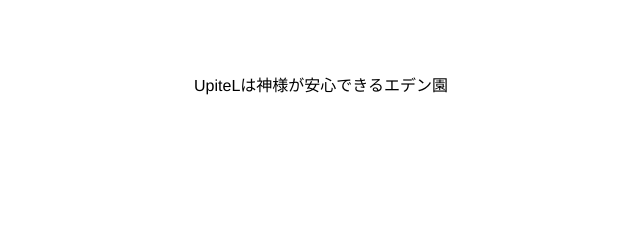
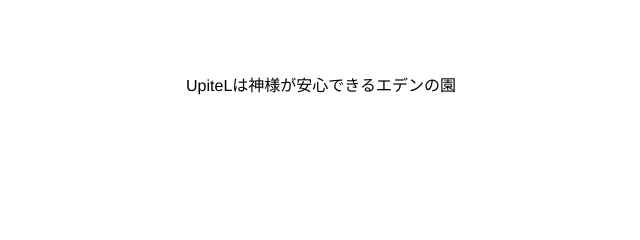
Before and after one commit to anyidaoben-ai/codespaces-blank, a plain HTML site: page index.html in a window 1280 px wide. Shown: the part 1634-1874 px from the top of the page, 319-959 px from the left. Drawn offline with Linux system fonts and the light colour scheme.

Commit message:
Update site

```diff
--- a/index.html
+++ b/index.html
@@ -29,7 +29,7 @@
 
 <section class="concept">
   <p>
-    UpiteLは神様が安心できるエデン園<br>
+    UpiteLは神様が安心できるエデンの園<br>
   </p>
 </section>
 
```
